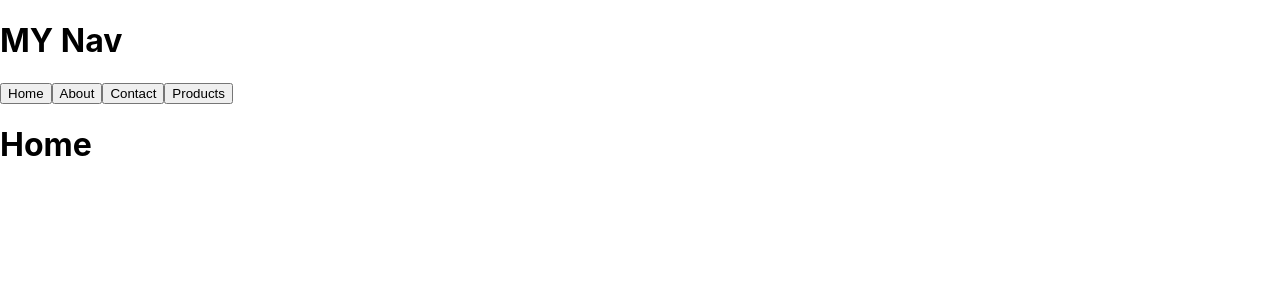
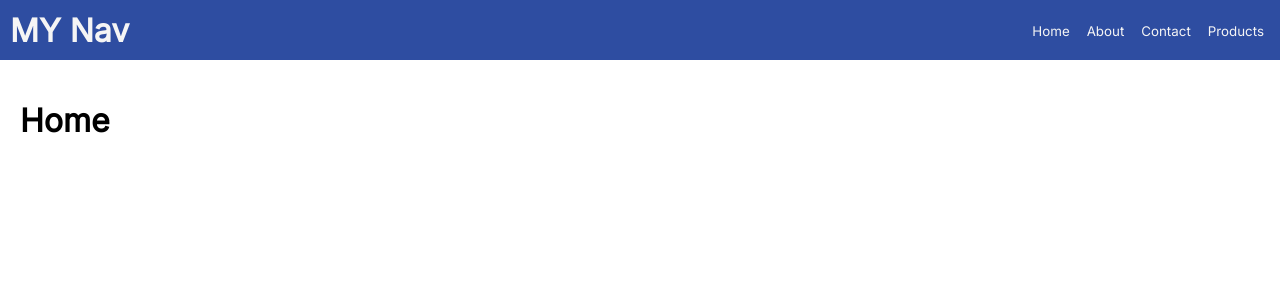
Before and after one commit to RohanVarmaP/typescript-tutorial, a React (Create React App) app in the folder final-react-typescript/: page / in a window 1280 px wide. Shown: the top 300 px of the page. Built offline with nearby package versions, Linux system fonts and the light colour scheme.

Commit message:
added csss to navbar

```diff
--- a/final-react-typescript/public/index.html
+++ b/final-react-typescript/public/index.html
@@ -1,14 +1,13 @@
 <!DOCTYPE html>
 <html lang="en">
+
 <head>
   <meta charset="utf-8" />
+  <link href='https://fonts.googleapis.com/css?family=Inter' rel='stylesheet'>
   <link rel="icon" href="%PUBLIC_URL%/favicon.ico" />
   <meta name="viewport" content="width=device-width, initial-scale=1" />
   <meta name="theme-color" content="#000000" />
-    <meta
-      name="description"
-      content="Web site created using create-react-app"
-    />
+  <meta name="description" content="Web site created using create-react-app" />
   <link rel="apple-touch-icon" href="%PUBLIC_URL%/logo192.png" />
   <!--
       manifest.json provides metadata used when your web app is installed on a
@@ -26,6 +25,7 @@
     -->
   <title>React App</title>
 </head>
+
 <body>
   <noscript>You need to enable JavaScript to run this app.</noscript>
   <div id="root"></div>
@@ -40,4 +40,5 @@
       To create a production bundle, use `npm run build` or `yarn build`.
     -->
 </body>
+
 </html>
--- a/final-react-typescript/src/App.css
+++ b/final-react-typescript/src/App.css
@@ -1,4 +1,4 @@
-.App {
+/* .App {
   text-align: center;
 }
 
@@ -35,4 +35,4 @@
   to {
     transform: rotate(360deg);
   }
-}
+} */
--- a/final-react-typescript/src/components/Navbar.tsx
+++ b/final-react-typescript/src/components/Navbar.tsx
@@ -3,13 +3,15 @@ import { Link } from 'react-router-dom'
 
 const Navbar = () => {
     return (
-        <div>
+        <>
             <h1>MY Nav</h1>
-            <Link to='/'><button>Home</button></Link>
-            <Link to='/about'><button>About</button></Link>
-            <Link to='/contact'><button>Contact</button></Link>
-            <Link to='/products'><button>Products</button></Link>
-        </div>
+            <div>
+                <Link to='/'><button className='nav-button'>Home</button></Link>
+                <Link to='/about'><button className='nav-button'>About</button></Link>
+                <Link to='/contact'><button className='nav-button'>Contact</button></Link>
+                <Link to='/products'><button className='nav-button'>Products</button></Link>
+            </div>
+        </>
     )
 }
 
--- a/final-react-typescript/src/index.css
+++ b/final-react-typescript/src/index.css
@@ -1,13 +1,62 @@
-body {
-  margin: 0;
-  font-family: -apple-system, BlinkMacSystemFont, 'Segoe UI', 'Roboto', 'Oxygen',
-    'Ubuntu', 'Cantarell', 'Fira Sans', 'Droid Sans', 'Helvetica Neue',
-    sans-serif;
-  -webkit-font-smoothing: antialiased;
-  -moz-osx-font-smoothing: grayscale;
+* {
+  box-sizing: border-box;
 }
 
-code {
-  font-family: source-code-pro, Menlo, Monaco, Consolas, 'Courier New',
-    monospace;
+html,
+body,
+#root {
+  padding: 0;
+  margin: 0;
+  height: 100%;
+  width: 100%;
+  background-color: rgb(37, 4, 137);
+  display: flex;
+  flex-direction: column;
+  font-family: Inter;
 }
+
+header {
+  height: 60px;
+  flex-shrink: 0;
+  display: flex;
+  justify-content: space-between;
+  align-items: center;
+  background-color: rgb(46, 77, 161);
+  padding: 0px 10px;
+  color: whitesmoke;
+  position: fixed;
+  top: 0;
+  left: 0;
+  right: 0;
+  z-index: 100;
+}
+
+header>div {
+  display: flex;
+  align-items: center;
+  justify-content: space-around;
+  gap: 5px;
+}
+
+.nav-button {
+  background-color: transparent;
+  color: whitesmoke;
+  border: none;
+  cursor: pointer;
+  font-family: Inter;
+}
+
+.nav-button:hover {
+  background-color: rgb(66, 105, 201);
+  color: rgb(255, 255, 255);
+  text-decoration: underline;
+}
+
+main {
+  margin-top: 60px;
+  /* Same as header height */
+  flex-grow: 1;
+  padding: 20px;
+  background-color: white;
+  overflow-y: auto;
+}
```
Lines whose indentation alone changed are shown as unchanged.
